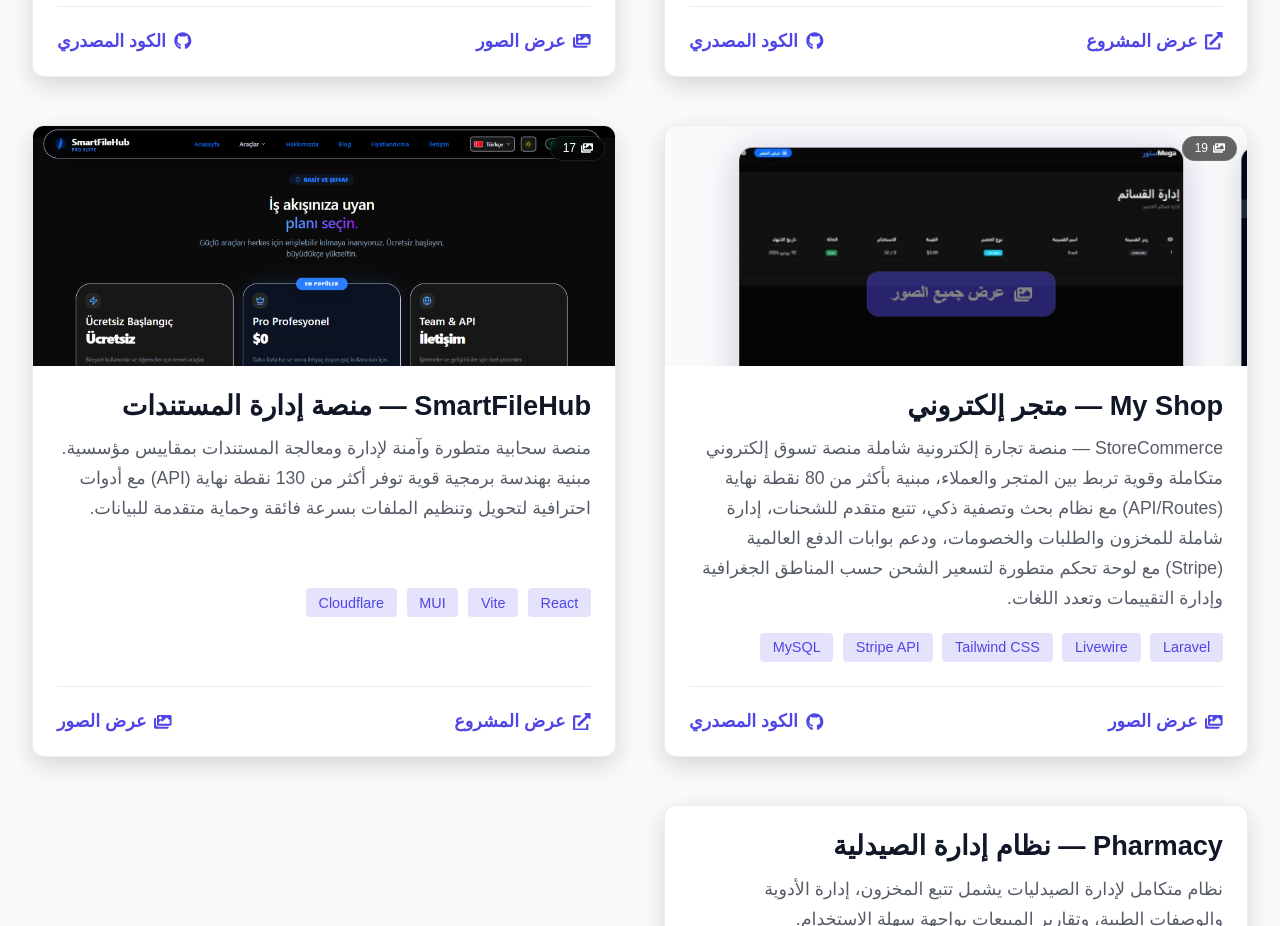
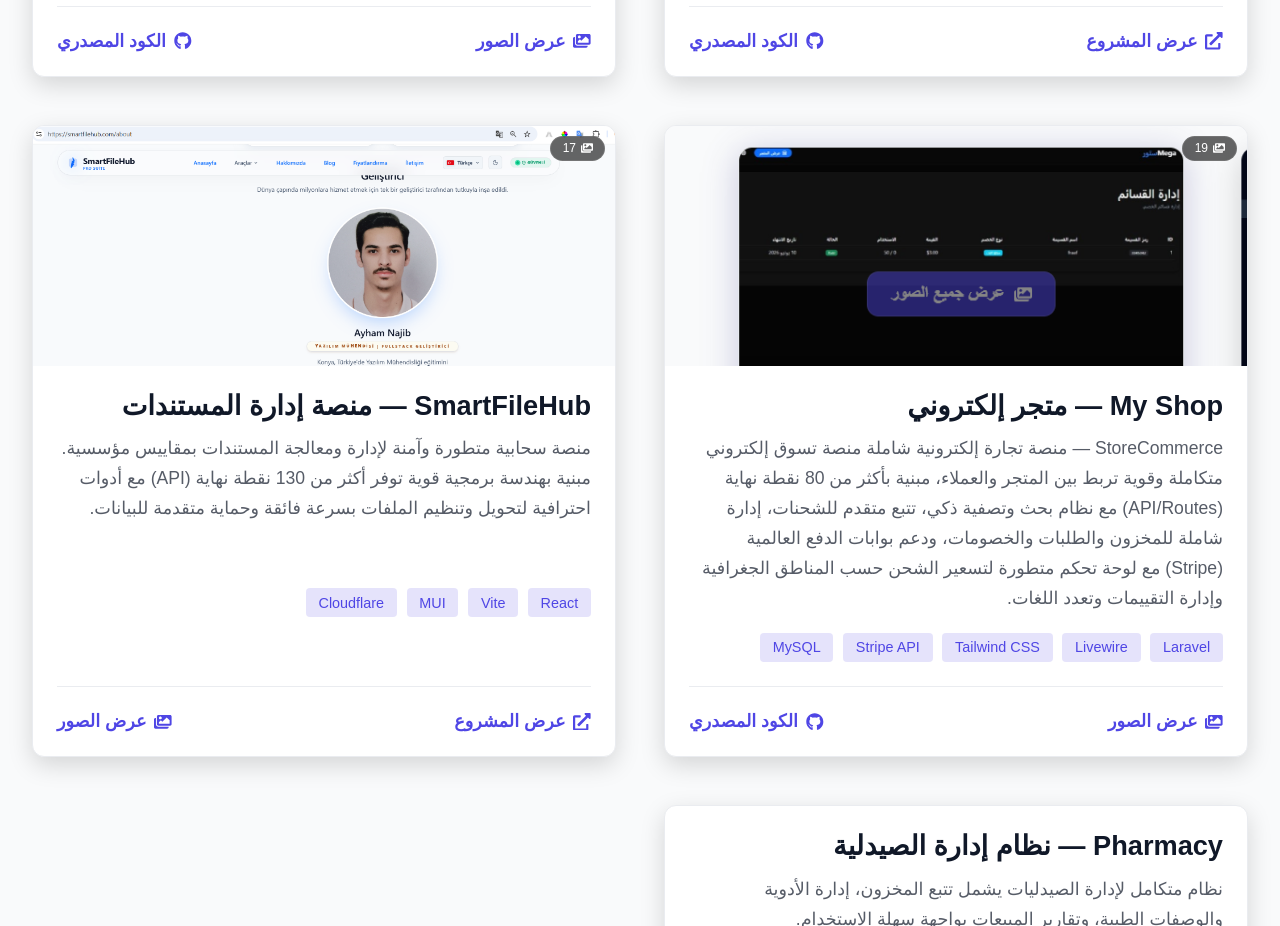
Before and after one commit to Ayham1najeb/portfolio-ayham, a React (Vite) app: page / in a window 1280 px wide. Shown: the part 3640-4566 px from the top of the page. Built offline with nearby package versions, Linux system fonts and the light colour scheme.

Commit message:
Set custom cover image for SmartFileHub project

```diff
--- a/src/components/Projects.jsx
+++ b/src/components/Projects.jsx
@@ -569,7 +569,7 @@
             tags: ["React", "Vite", "MUI", "Cloudflare"],
             link: "https://smartfilehub.com/",
             code: "#",
-            image: `${import.meta.env.BASE_URL}projects/smartfilehub/1.png`,
+            image: `${import.meta.env.BASE_URL}projects/smartfilehub/cover.png?v=2`,
             gallery: Array.from({ length: 17 }, (_, i) => `${import.meta.env.BASE_URL}projects/smartfilehub/${i + 1}.png`)
         },
         {
```
Also changed, not shown: public/projects/smartfilehub/cover.png (added).
